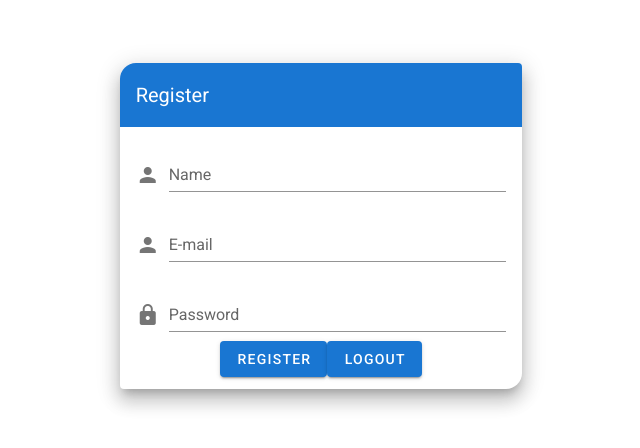
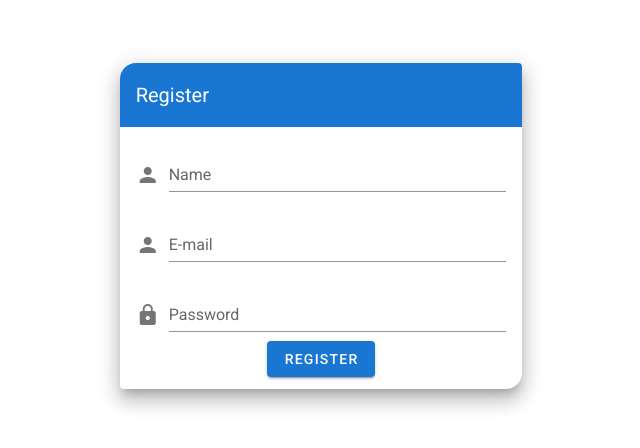
Before and after one commit to myanhon/pos-frontend, a Vue app: page /register in a window 1280 px wide. Shown: the part 174-622 px from the top of the page, without its empty margins (319-959 px from the left). Built offline with nearby package versions, Linux system fonts and the light colour scheme.

Commit message:
logout remove tokens incl bacakend

```diff
--- a/config/API.js
+++ b/config/API.js
@@ -3,7 +3,7 @@ const authUrl = "http://localhost:4000";
 
 const apiUrl = {
   product: { FETCH_ALL_PRODUCTS_API: serverUrl + "/api/products" },
-  user: {FETCH_JWT_API:authUrl+"/user/signup", REGISTER_API:authUrl + "/register"},
+  user: {FETCH_JWT_API:authUrl+"/user/signup", REGISTER_API:authUrl + "/register", LOGOUT_API:authUrl+"/logout"},
 };
 
 module.exports = apiUrl;
--- a/src/components/user/Register.vue
+++ b/src/components/user/Register.vue
@@ -42,7 +42,6 @@
                     <v-btn @click="register(data)" color="primary"
                       >Register</v-btn
                     >
-                    <v-btn @click="logout" color="primary">logout</v-btn>
                   </v-row>
                 </v-form>
               </v-card-text>
@@ -64,7 +63,7 @@ export default {
     source: String
   },
   methods: {
-    ...mapActions("User", ["register", "logout"])
+    ...mapActions("User", ["register"])
   }
 };
 </script>
--- a/src/modules/user.js
+++ b/src/modules/user.js
@@ -43,10 +43,19 @@ const actions = {
       });
   },
   logout({ commit }) {
-    localStorage.removeItem("accessToken");
-    localStorage.removeItem("refreshToken");
-    delete axios.defaults.headers.common["Authorization"];
-    commit("LOGOUT");
+    axios
+      .delete(API.user.LOGOUT_API, {
+        data: { refreshToken: localStorage.getItem("refreshToken") }
+      })
+      .then(() => {
+        localStorage.removeItem("accessToken");
+        localStorage.removeItem("refreshToken");
+        delete axios.defaults.headers.common["Authorization"];
+        commit("LOGOUT");
+      })
+      .catch(err => {
+        console.log(err);
+      });
   }
 };
 
```
